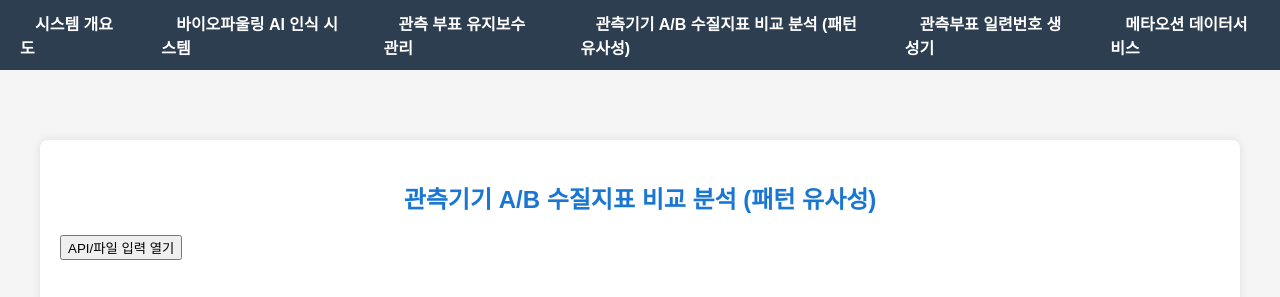
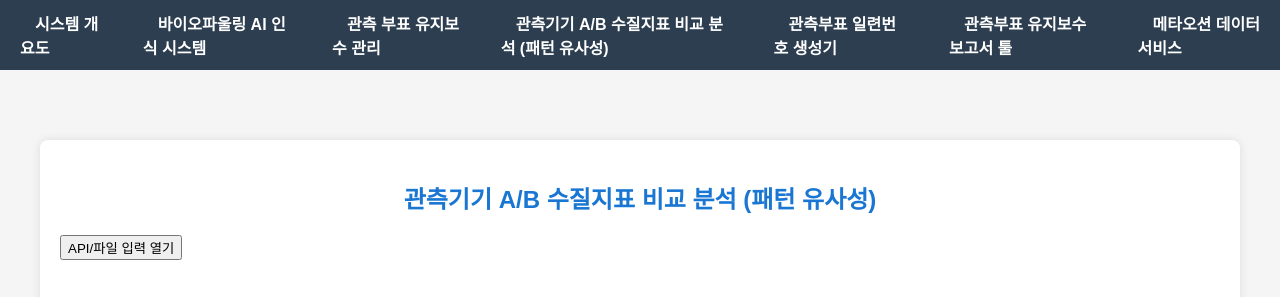
Before and after one commit to odndevel/antifoulingweb, a plain HTML site: page AB Check.html in a window 1280 px wide. Shown: the top 297 px of the page. Drawn offline with nearby package versions, Linux system fonts and the light colour scheme.

Commit message:
Update AB Check.html

```diff
--- a/AB Check.html
+++ b/AB Check.html
@@ -31,6 +31,7 @@
     <li><a href="maintenance.html" class="menu-btn">관측 부표 유지보수 관리</a></li>
     <li><a href="AB Check.html" class="menu-btn">관측기기 A/B 수질지표 비교 분석 (패턴 유사성)</a></li>
     <li><a href="serial.html" class="menu-btn">관측부표 일련번호 생성기</a></li>
+    <li><a href="report.html" class="menu-btn">관측부표 유지보수 보고서 툴</a></li>
     <li><a href="https://metaocean.odn.us" class="menu-btn">메타오션 데이터서비스</a></li>
   </ul>
 </nav>
```
